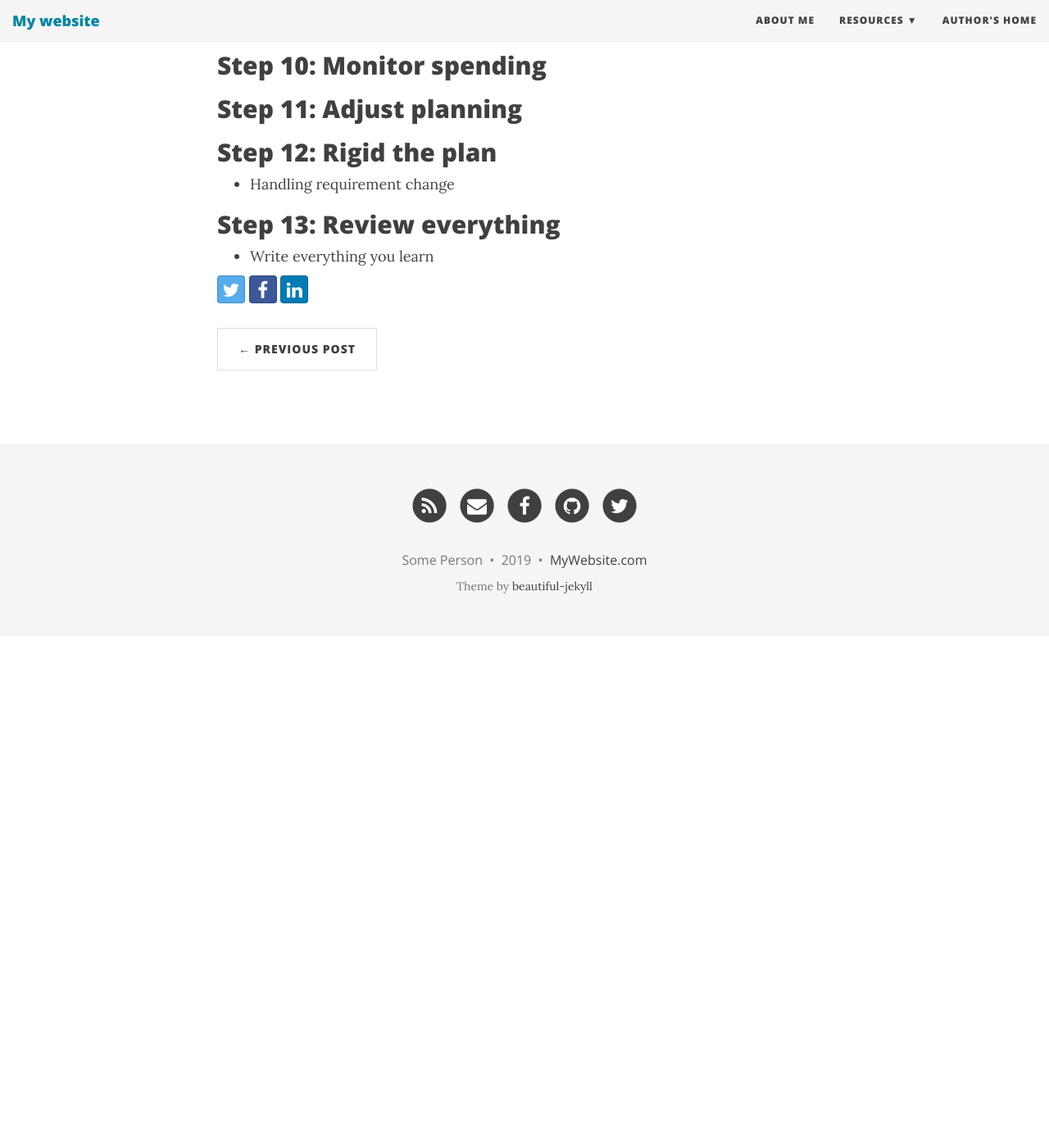
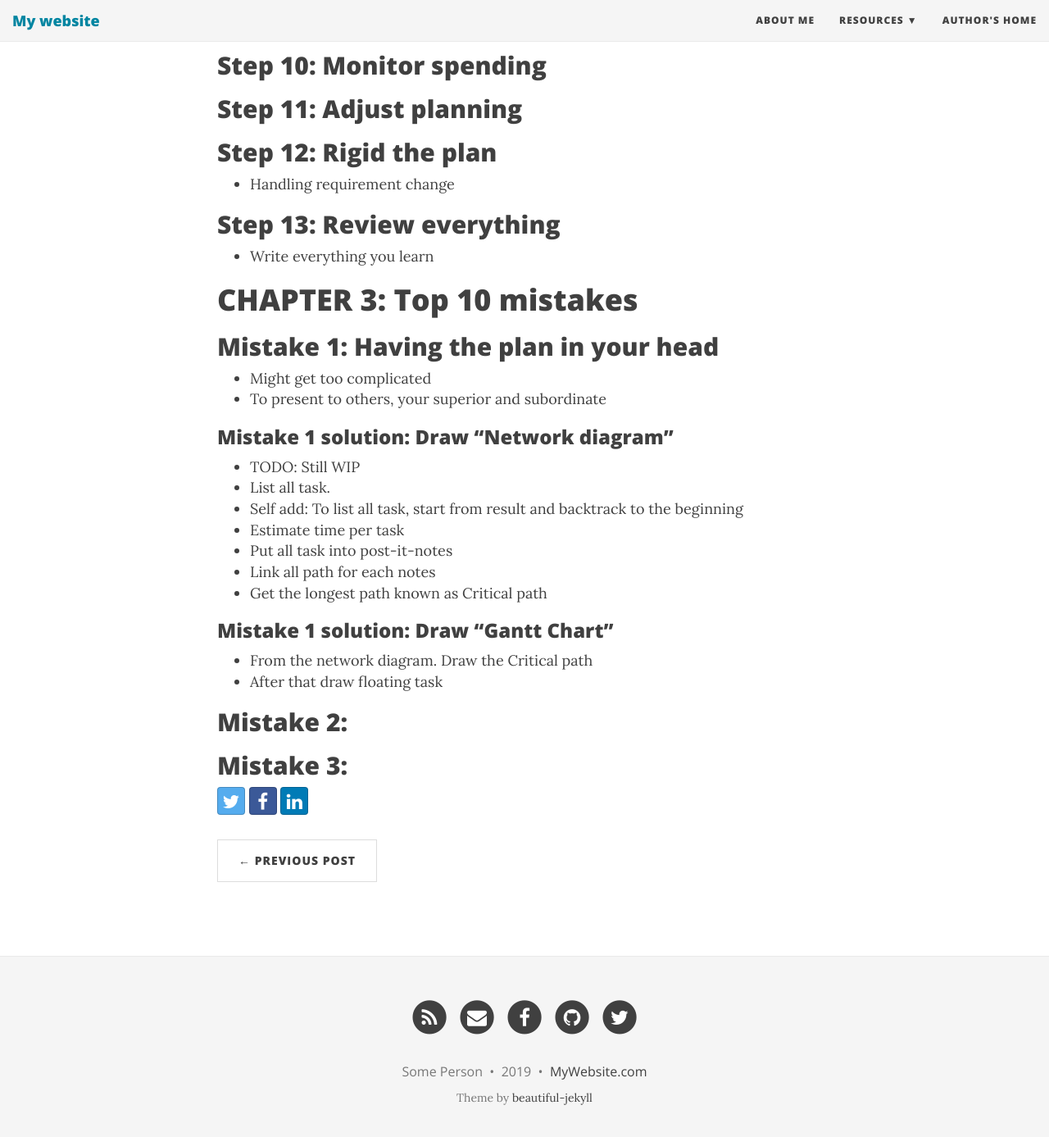
Before and after one commit to hassifmohd/project-management, a Jekyll site: the page built from _posts/2019-07-01-master-project-management-avoid-the-10-most-common-mistakes-chapter1.md, in a window 1280 px wide and 1400 px high, scrolled down 3395 px. Shown: the top 1387 px of the window at 82% size. Built offline with Jekyll 4.4.1, drawn with Linux system fonts in a browser that asks for light colours; nearby versions of some CDN libraries; before the commit the page ends 4171 px from its top, so only the background shows below that.

Commit message:
WIP. 10 mistakes

```diff
--- a/_posts/2019-07-01-master-project-management-avoid-the-10-most-common-mistakes-chapter1.md
+++ b/_posts/2019-07-01-master-project-management-avoid-the-10-most-common-mistakes-chapter1.md
@@ -127,3 +127,29 @@ We going to focus on APO
 ## Step 13: Review everything
 
 - Write everything you learn
+
+# CHAPTER 3: Top 10 mistakes
+
+## Mistake 1: Having the plan in your head
+
+- Might get too complicated
+- To present to others, your superior and subordinate
+
+### Mistake 1 solution: Draw "Network diagram"
+
+- TODO: Still WIP
+- List all task.
+- Self add: To list all task, start from result and backtrack to the beginning
+- Estimate time per task
+- Put all task into post-it-notes
+- Link all path for each notes
+- Get the longest path known as Critical path
+
+### Mistake 1 solution: Draw "Gantt Chart"
+
+- From the network diagram. Draw the Critical path
+- After that draw floating task
+
+## Mistake 2:
+
+## Mistake 3:
```
